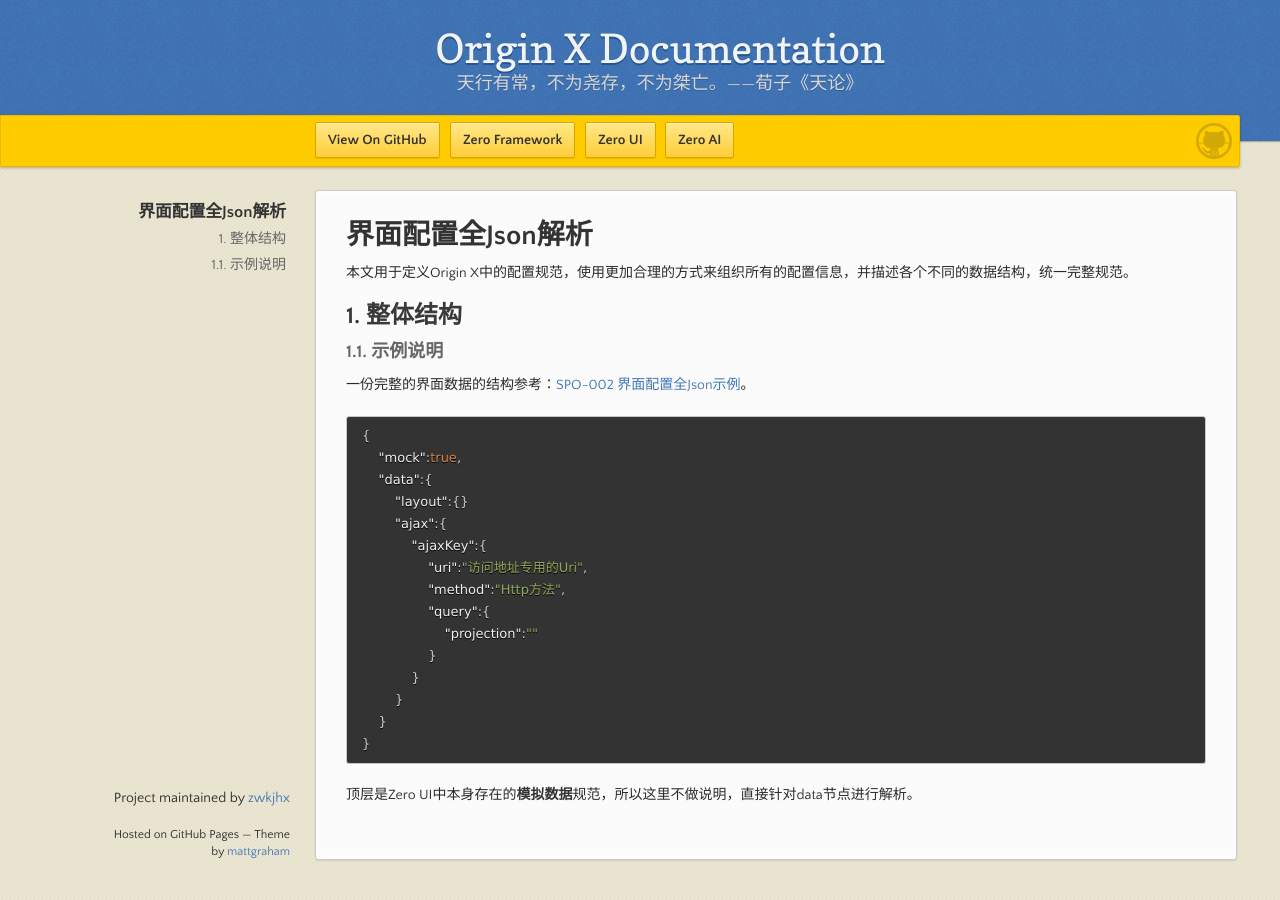
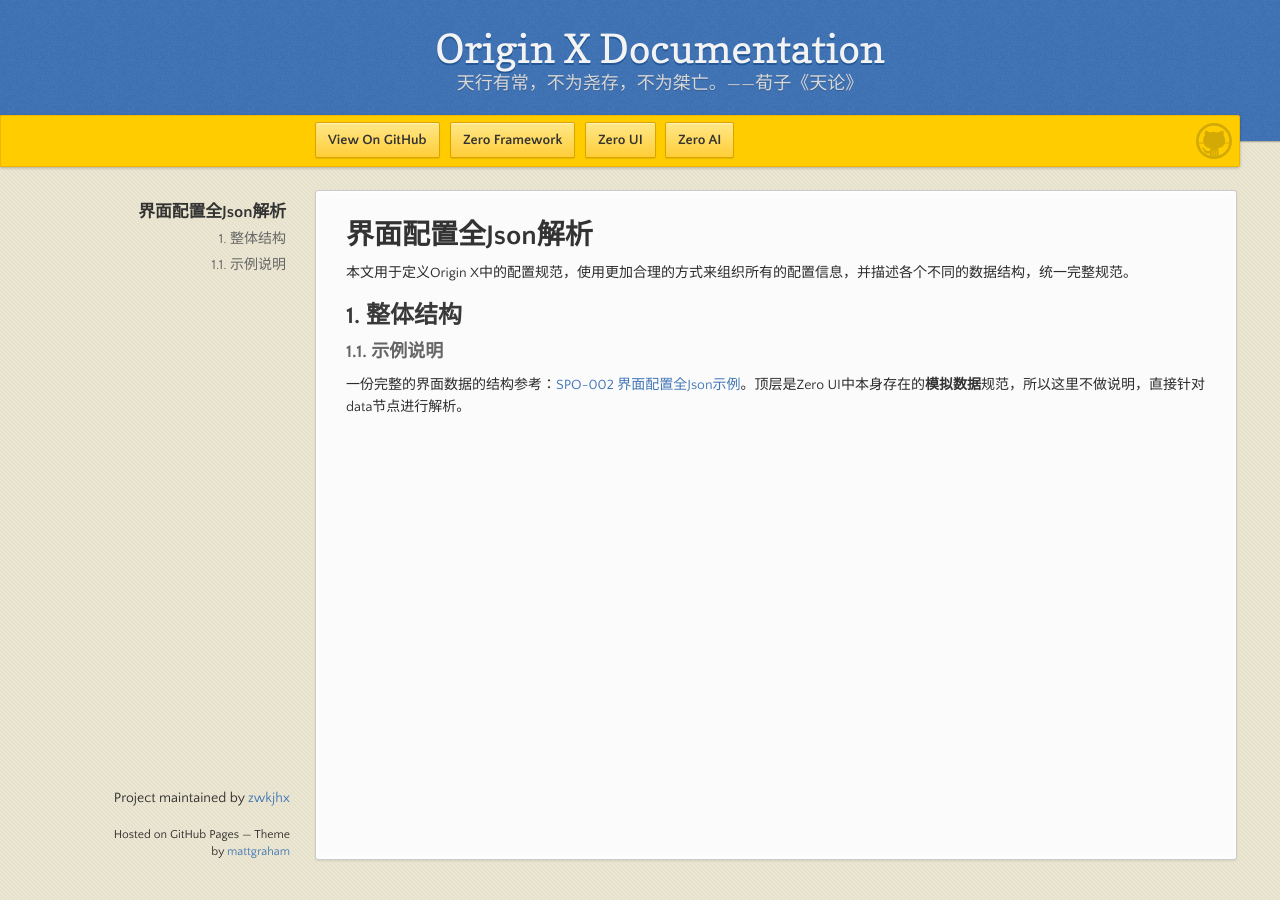
Before and after one commit to zwkjhx/ox-doc, a Jekyll site: the page built from specification/3-origin-xgui-fan/spo-001-jie-mian-pei-zhi-quan-json-jie-xi.md, in a window 1280 px wide. Built offline with Jekyll 4.4.1, drawn with Linux system fonts in a browser that asks for light colours; our own code applies the rules of GitHub Pages for plain Markdown files.

Commit message:
Updates specification/3-origin-xgui-fan/spo-001-jie-mian-pei-zhi-quan-json-jie-xi.md
Auto commit by GitBook Editor

````diff
--- a/specification/3-origin-xgui-fan/spo-001-jie-mian-pei-zhi-quan-json-jie-xi.md
+++ b/specification/3-origin-xgui-fan/spo-001-jie-mian-pei-zhi-quan-json-jie-xi.md
@@ -6,24 +6,4 @@
 
 ### 1.1. 示例说明
 
-一份完整的界面数据的结构参考：[SPO-002 界面配置全Json示例](/specification/3-origin-xgui-fan/spo-002-jie-mian-pei-zhi-quan-json-shi-li.md)。
-
-```json
-{
-    "mock":true,
-    "data":{
-        "layout":{}
-        "ajax":{
-            "ajaxKey":{
-                "uri":"访问地址专用的Uri",
-                "method":"Http方法",
-                "query":{
-                    "projection":""
-                }
-            }
-        }
-    }
-}
-```
-
-顶层是Zero UI中本身存在的**模拟数据**规范，所以这里不做说明，直接针对data节点进行解析。
+一份完整的界面数据的结构参考：[SPO-002 界面配置全Json示例](/specification/3-origin-xgui-fan/spo-002-jie-mian-pei-zhi-quan-json-shi-li.md)。顶层是Zero UI中本身存在的**模拟数据**规范，所以这里不做说明，直接针对data节点进行解析。
````
